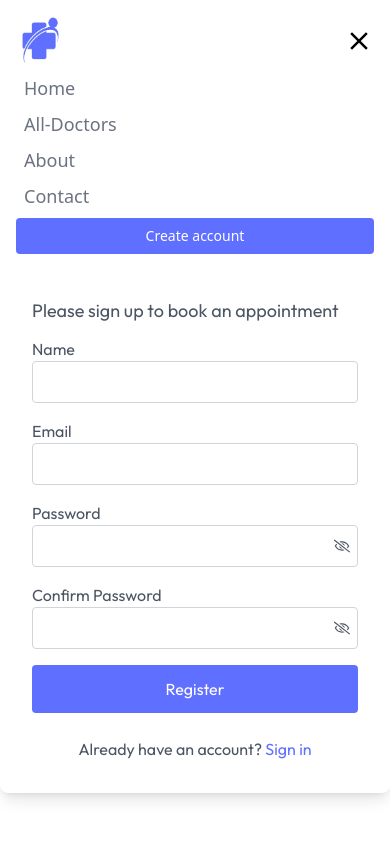
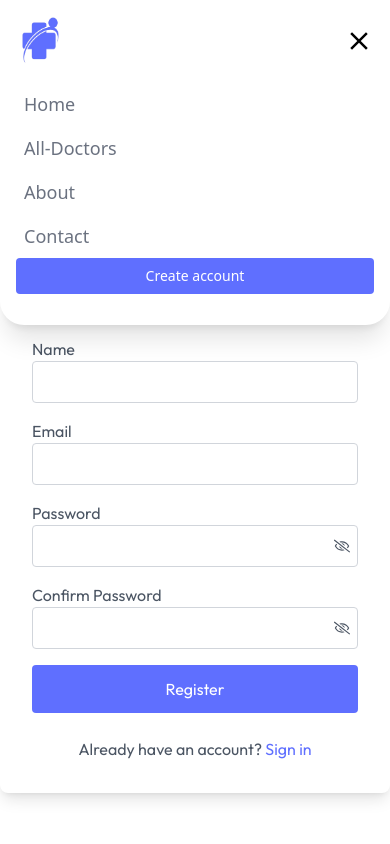
Before and after one commit to Kolawole-kehinde/Doctors-Appointment-App, a React (Vite) app: page /auth/register in a window 390 px wide. Both pictures are taken after a click on the icon 359 px from the left and 41 px from the top of the page. Shown: the top 844 px of the page. Built offline with nearby package versions, Linux system fonts and the light colour scheme; no server answers; the database is empty.

Commit message:
Update mobile navbar layout for logged-out users

```diff
--- a/package.json
+++ b/package.json
@@ -16,6 +16,7 @@
     "axios": "^1.8.4",
     "date-fns": "^4.1.0",
     "dayjs": "^1.11.13",
+    "formik": "^2.4.6",
     "react": "^18.3.1",
     "react-dom": "^18.3.1",
     "react-hot-toast": "^2.5.2",
--- a/src/Componets/layout/AuthMenu.jsx
+++ b/src/Componets/layout/AuthMenu.jsx
@@ -24,7 +24,7 @@ const AuthMenu = ({ menuStyle, toggleMenu }) => {
                 handleLogout();
                 toggleMenu();
               }}
-              className="hover:text-black cursor-pointer"
+              className="hover:text-black cursor-pointer text-start"
             >
               {loading ? "Logging Out..." : "Logout"}
             </button>
--- a/src/Componets/layout/Menu.jsx
+++ b/src/Componets/layout/Menu.jsx
@@ -12,9 +12,7 @@ const Menu = ({ toggleMenu, menuStyle}) => {
 
   return (
     <menu className={menuStyle}>
-      {user ? (
-        <AuthMenu menuStyle={menuStyle} toggleMenu={toggleMenu}/>
-      ) : (
+      {
         navRoutes?.map(({ id, name, path }) => (
           <li key={id}>
             <NavLink to={path} className={({ isActive }) => active(isActive)}
@@ -24,7 +22,7 @@ const Menu = ({ toggleMenu, menuStyle}) => {
           </li>
         ))
 
-      )}
+      }
 
     </menu>
   );
--- a/src/Componets/layout/Navbar.jsx
+++ b/src/Componets/layout/Navbar.jsx
@@ -6,6 +6,7 @@ import Logo from "./Logo";
 import Menu from "./Menu";
 import { useAuth } from "../../hooks/useAuth";
 import CustomButton from "../CustomButton";
+import AuthMenu from "./AuthMenu";
 
 const Navbar = () => {
   const [menuOpen, setMenuOpen] = useState(false);
@@ -18,22 +19,37 @@ const Navbar = () => {
 
   return (
     <header className="py-4 md:px-4 lg:px-0">
+
       <nav className="wrapper flex items-center justify-between px-4 md:px-0 border-b border-secondary-100">
+
+        {/* MOBILE (when logged out) — Logo Left, Menu Right */}
+        {!user && (
+          <div className="flex w-full items-center justify-between md:hidden">
+            <Logo />
+            <IoMenu fontSize={30} onClick={toggleMenu} />
+          </div>
+        )}
+
+        {/* MOBILE (when logged in) — Menu Left, Auth Right */}
+        {user && (
+          <div className="flex w-full items-center justify-between md:hidden">
+            <IoMenu fontSize={30} onClick={toggleMenu} />
+            <AuthMenu />
+          </div>
+        )}
+
+        {/* DESKTOP — Hidden on mobile */}
+        <div className="hidden md:flex w-full items-center justify-between">
           <Logo />
           <Menu menuStyle="hidden lg:flex items-center font-poppins gap-[1.25rem] text-base leading-[24px] font-medium text-center uppercase" />
-
-        {!user && <CustomButton />}
-
-        <IoMenu
-          fontSize={30}
-          className="block md:hidden"
-          onClick={toggleMenu}
-        />
+          {user ? <AuthMenu /> : <CustomButton />}
+        </div>
       </nav>
 
+      {/* MOBILE DROPDOWN MENU */}
       {menuOpen && (
-        <nav className="w-full h-[300px] bg-white rounded-b-3xl fixed inset-0 z-40 p-4 text-black">
-          <div className="flex items-center justify-between">
+        <nav className="w-full h-[325px] bg-white shadow-xl rounded-b-3xl fixed inset-0 z-40 p-4 text-black">
+          <div className="flex items-center justify-between mb-4">
             <Logo />
             <button onClick={toggleMenu}>
               <IoMdClose fontSize={30} />
@@ -41,19 +57,23 @@ const Navbar = () => {
           </div>
 
           <Menu
-            menuStyle="flex flex-col gap-2 p-2 text-lg"
+            menuStyle="flex flex-col gap-4 p-2 text-lg"
             toggleMenu={toggleMenu}
           />
 
+          {!user && (
+            <div className="mb-10">
               <button
                 onClick={() => {
                   navigate("/auth/register");
                   setMenuOpen(false);
                 }}
-            className="w-full  py-2 bg-primary text-white text-sm rounded cursor-pointer outline-none hover:scale-105 transition-all"
+                className="py-2 w-full bg-primary text-white text-sm font-medium rounded mb-4 cursor-pointer outline-none hover:scale-105 transition-all"
               >
                 Create account
               </button>
+            </div>
+          )}
         </nav>
       )}
     </header>
```
Also changed, not shown: 1 other file (tests, documents, lock files or other folders). Lines whose indentation alone changed are shown as unchanged.
